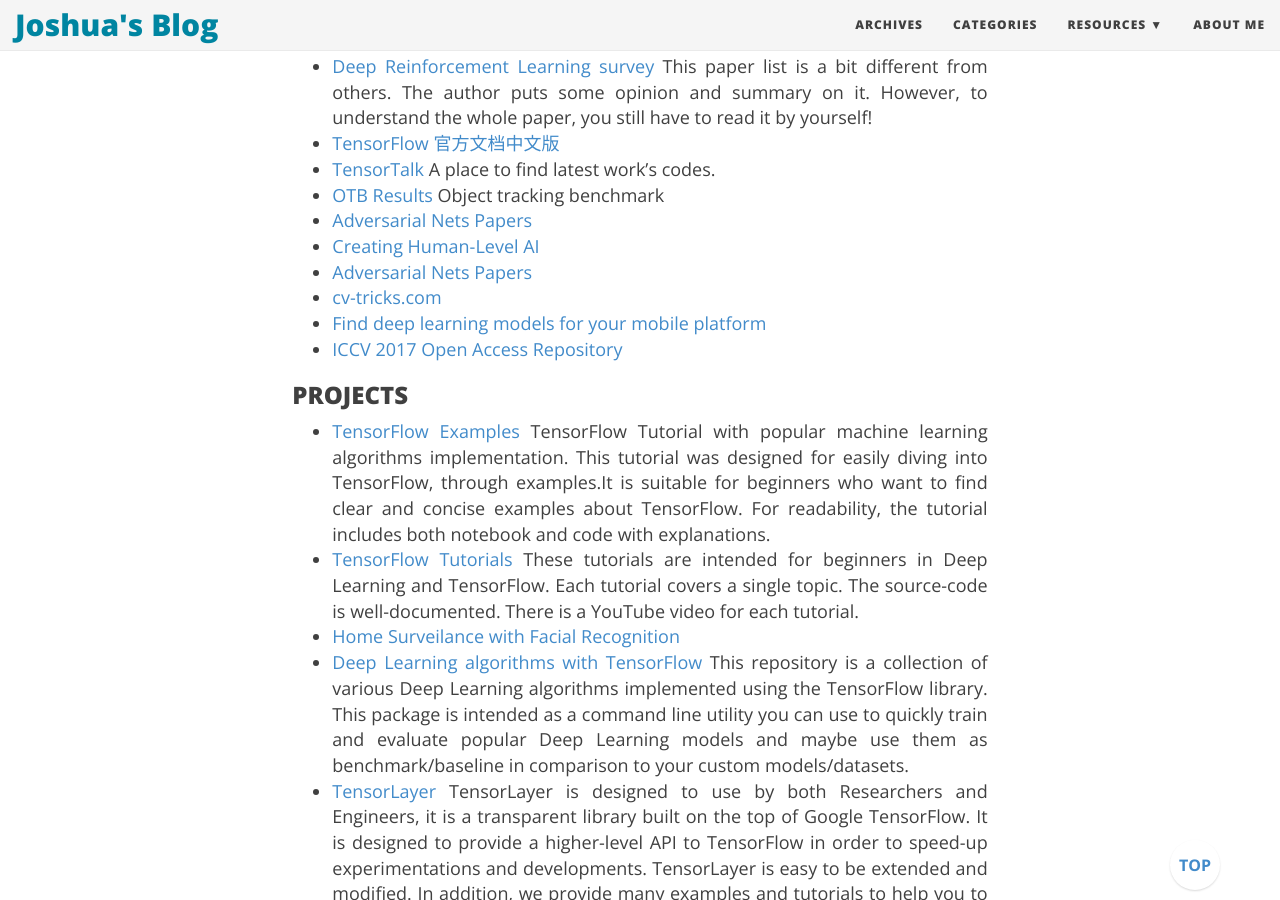
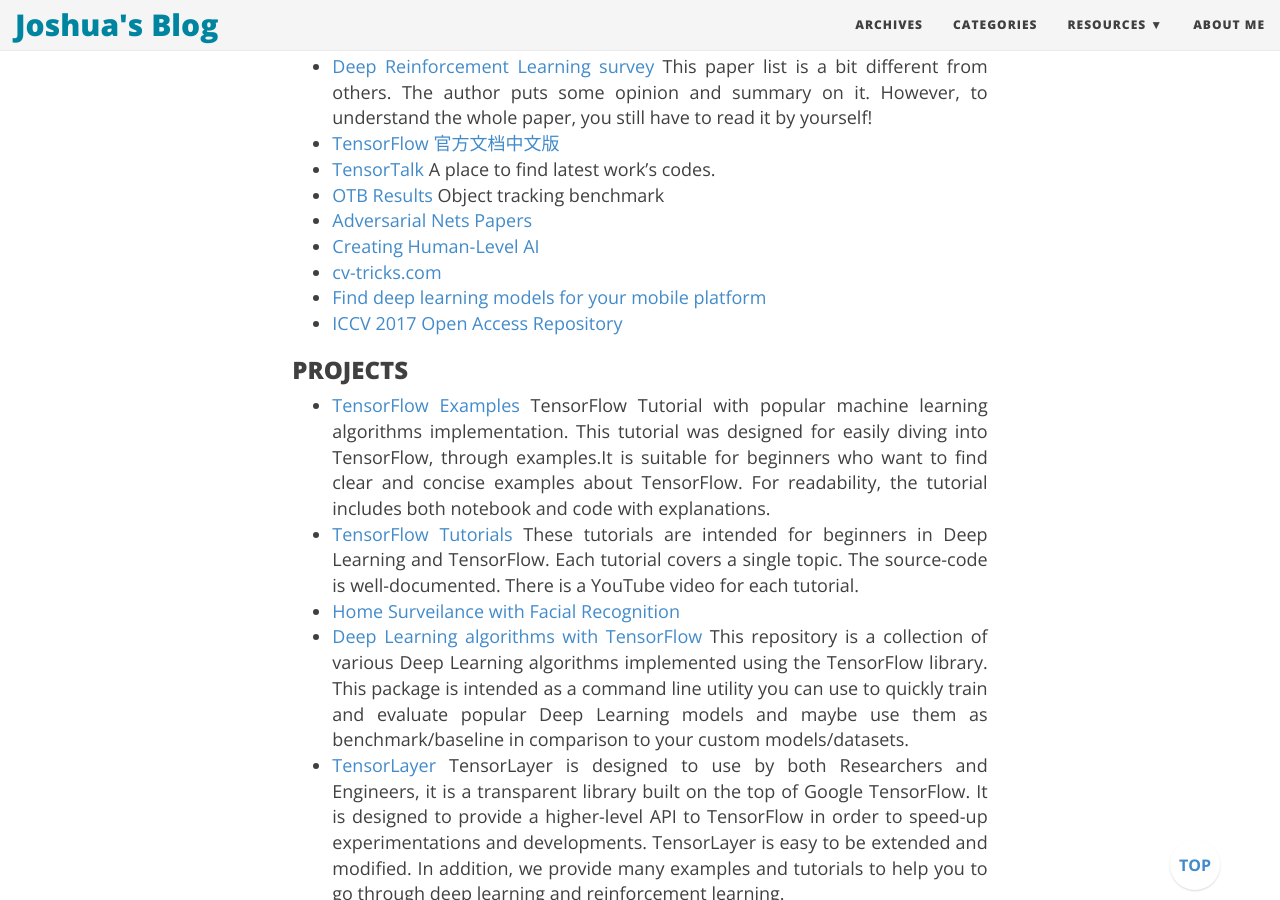
Before and after one commit to joshua19881228/joshua19881228.github.io, a Jekyll site: the page built from _posts/Computer_Vision/2016-08-25-my-jumble-of-computer-vision.md, in a window 1280 px wide and 900 px high, scrolled down 20721 px. Built offline with Jekyll 4.4.1, drawn with Linux system fonts in a browser that asks for light colours; nearby versions of some CDN libraries; comment, search, counter and statistics services are not loaded.

Commit message:
remove duplicated resources

```diff
--- a/_posts/Computer_Vision/2016-08-25-my-jumble-of-computer-vision.md
+++ b/_posts/Computer_Vision/2016-08-25-my-jumble-of-computer-vision.md
@@ -531,7 +531,6 @@
     Object tracking benchmark
 * [Adversarial Nets Papers](https://github.com/zhangqianhui/AdversarialNetsPapers)
 * [Creating Human-Level AI](https://www.youtube.com/watch?v=ZHYXp3gJCaI)
-* [Adversarial Nets Papers](https://github.com/chihyaoma/AdversarialNetsPapers)
 * [cv-tricks.com](http://cv-tricks.com/)
 * [Find deep learning models for your mobile platform](http://mlmodelzoo.com/)
 * [ICCV 2017 Open Access Repository](http://openaccess.thecvf.com/ICCV2017.py)
```
